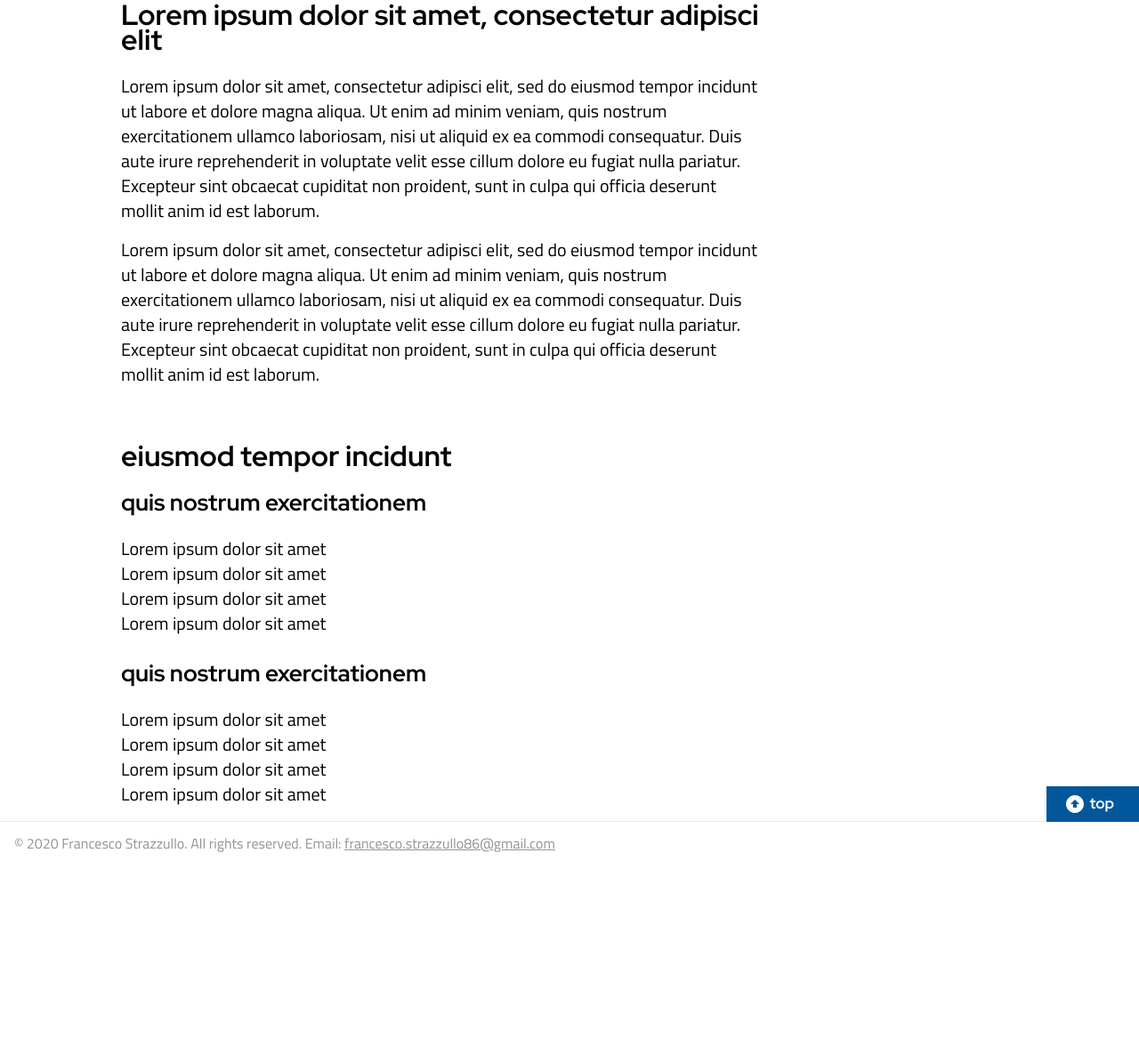
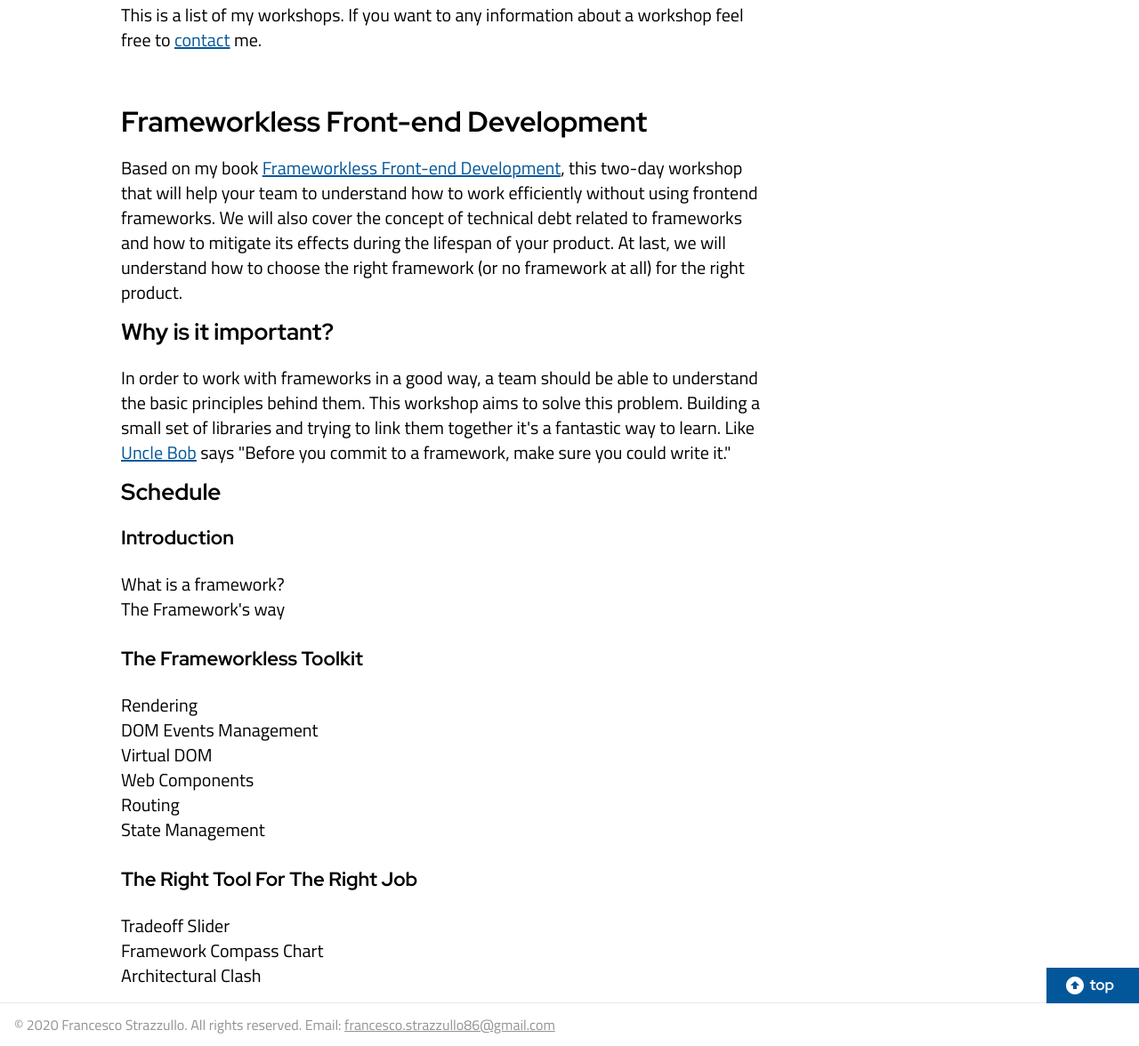
Before and after one commit to francesco-strazzullo/francesco-strazzullo.github.io, a Gatsby site: page /workshops in a window 1280 px wide. Shown: the part 577-1753 px from the top of the page at 89% size. Before the commit the page ends 1549 px from the top, so only its background shows below. Built offline with nearby package versions, Linux system fonts and the light colour scheme; Gatsby itself is replaced by a stand-in of ours.

Commit message:
Added Frameworkless Workshop

```diff
--- a/src/pages/workshops.js
+++ b/src/pages/workshops.js
@@ -1,50 +1,55 @@
 import React from 'react'
-
+import { Link } from 'gatsby'
 import Layout from '../components/layout'
-import SEO from '../components/seo'
+import Seo from '../components/seo'
 import HeaderImage from '../components/images/workshopsHeaderImage'
 import Hero from '../components/hero'
 import Section from '../components/Section'
 
-const SecondPage = () => (
+const Workshops = () => (
   <Layout>
-    <SEO title='workshops' />
+    <Seo title='workshops' />
 
-    <Hero title={'Speaker, Trainer and Frontend Engineer'} img={<HeaderImage />} />
+    <Hero title='Speaker, Trainer and Software Engineer' img={<HeaderImage />} />
 
     <Section hasSidebar={false}>
-      <h3>Lorem ipsum dolor sit amet, consectetur adipisci elit</h3>
-      <p>
-        Lorem ipsum dolor sit amet, consectetur adipisci <strong>elit</strong>, sed do eiusmod tempor incidunt ut labore et dolore magna aliqua. Ut enim ad minim veniam, quis nostrum exercitationem ullamco laboriosam, nisi ut aliquid ex ea commodi consequatur. Duis aute irure reprehenderit in voluptate velit esse cillum dolore eu fugiat nulla pariatur. Excepteur sint obcaecat cupiditat non proident, sunt in culpa qui officia deserunt mollit anim id est laborum.
-      </p>
-      <p>
-        Lorem ipsum dolor sit amet, consectetur adipisci elit, sed do <strong>eiusmod tempor incidunt ut labore et dolore magna aliqua</strong>. Ut enim ad minim veniam, quis nostrum exercitationem ullamco laboriosam, nisi ut aliquid ex ea commodi consequatur. Duis aute irure reprehenderit in voluptate velit esse cillum dolore eu fugiat nulla pariatur. Excepteur sint obcaecat cupiditat non proident, sunt in culpa qui officia deserunt mollit anim id est laborum.
-      </p>
+      <p>This is a list of my workshops. If you want to any information about a workshop feel free to <a href='mailto:francesco.strazzullo86@gmail.com'>contact</a> me.</p>
     </Section>
 
-    <Section hasSidebar={false}>
-      <h3>eiusmod tempor incidunt</h3>
-
-      <h4>quis nostrum exercitationem </h4>
-
+    <Section hasSidebar={false} id='frameworkless'>
+      <h3>Frameworkless Front-end Development</h3>
+      <p>
+        Based on my book <Link to='/book'>Frameworkless Front-end Development</Link>, this two-day workshop that will help your team to understand how to work efficiently without using frontend frameworks. We will also cover the concept of technical debt related to frameworks and how to mitigate its effects during the lifespan of your product. At last, we will understand how to choose the right framework (or no framework at all) for the right product.
+      </p>
+      <h4>Why is it important?</h4>
+      <p>
+        In order to work with frameworks in a <i>good way</i>, a team should be able to understand the basic principles behind them. This workshop aims to solve this problem. Building a small set of libraries and trying to link them together it's a fantastic way to learn. Like <a target='_blank' rel='noopener noreferrer' href='https://blog.cleancoder.com/uncle-bob/2015/08/06/LetTheMagicDie.html'>Uncle Bob</a> says "Before you commit to a framework, make sure you could write it."
+      </p>
+      <h4>Schedule</h4>
+      <h6>Introduction</h6>
       <ul>
-        <li> Lorem ipsum dolor sit amet</li>
-        <li> Lorem ipsum dolor sit amet</li>
-        <li> Lorem ipsum dolor sit amet</li>
-        <li> Lorem ipsum dolor sit amet</li>
+        <li>What is a framework?</li>
+        <li>The Framework's way</li>
       </ul>
       <br />
-      <h4>quis nostrum exercitationem </h4>
-
+      <h6>The Frameworkless Toolkit</h6>
       <ul>
-        <li> Lorem ipsum dolor sit amet</li>
-        <li> Lorem ipsum dolor sit amet</li>
-        <li> Lorem ipsum dolor sit amet</li>
-        <li> Lorem ipsum dolor sit amet</li>
+        <li>Rendering</li>
+        <li>DOM Events Management</li>
+        <li>Virtual DOM</li>
+        <li>Web Components</li>
+        <li>Routing</li>
+        <li>State Management</li>
+      </ul>
+      <br />
+      <h6>The Right Tool For The Right Job</h6>
+      <ul>
+        <li>Tradeoff Slider</li>
+        <li>Framework Compass Chart</li>
+        <li>Architectural Clash</li>
       </ul>
     </Section>
-
   </Layout>
 )
 
-export default SecondPage
+export default Workshops
```
Also changed, not shown: src/pages/index.js (+7 -10 lines).
